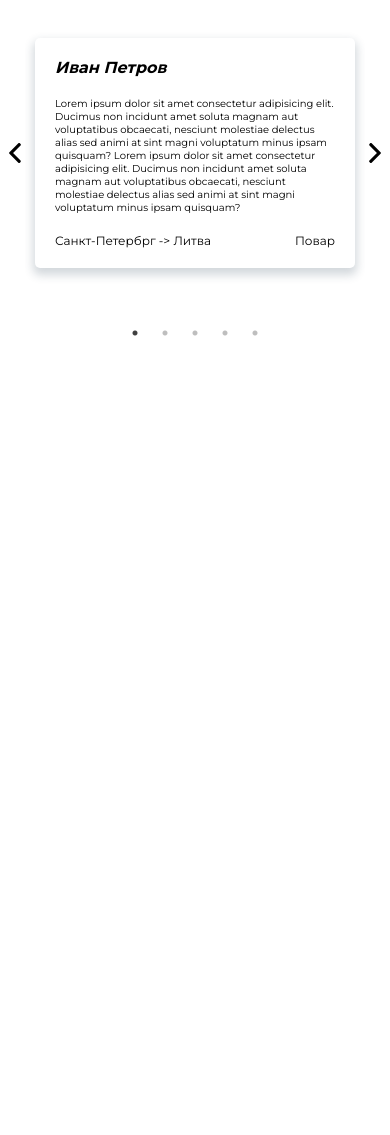
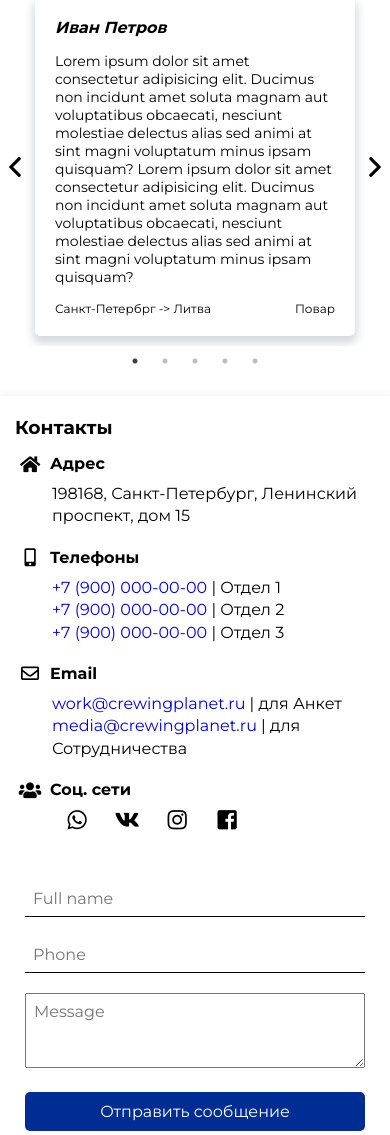
Before and after one commit to EvgenyMX/seaworks, a plain HTML site: page index.html in a window 390 px wide. Shown: the part 1577-2712 px from the top of the page. Before the commit the page ends 1945 px from the top, so only its background shows below. Drawn offline with nearby package versions, Linux system fonts and the light colour scheme; a web font is replaced by a local one.

Commit message:
Mobile version

```diff
--- a/assets/css/style.css
+++ b/assets/css/style.css
@@ -626,7 +626,6 @@ body {
 .reviews__slider .slick-list {
   height: 100%;
   min-width: 0;
-  overflow: hidden;
 }
 
 .reviews__slider .slick-track {
@@ -688,7 +687,7 @@ body {
   padding: 20px;
   max-width: 100%;
   margin: 0 10px;
-  height: 230px;
+  height: 100%;
   border-radius: 5px;
   -webkit-transition: all 0.3s ease-out;
   -o-transition: all 0.3s ease-out;
@@ -701,6 +700,10 @@ body {
   font-style: italic;
 }
 
+.review__item-text {
+  margin: 15px 0;
+}
+
 .review__item-info {
   display: -webkit-box;
   display: -ms-flexbox;
@@ -711,6 +714,7 @@ body {
 }
 
 .review__item.slick-center {
+  margin: 50px 0;
   -webkit-transform: scale(1.4);
       -ms-transform: scale(1.4);
           transform: scale(1.4);
@@ -718,10 +722,6 @@ body {
 
 .review__item.slick-center .review__item-title {
   font-size: 20px;
-}
-
-.review__item.slick-center .review__item-text {
-  font-size: 10px;
 }
 
 .review__item.slick-center .review__item-info {
@@ -823,7 +823,7 @@ body {
   color: #003dca;
 }
 
-.contact__call-back {
+.contact__question-form {
   display: -webkit-box;
   display: -ms-flexbox;
   display: flex;
@@ -834,16 +834,16 @@ body {
   width: 100%;
 }
 
-.contact__group {
+.contact__question-form .contact__group {
   width: 100%;
   margin-bottom: 20px;
 }
 
-.contact__group:last-child {
+.contact__question-form .contact__group:last-child {
   margin-bottom: 0;
 }
 
-.contact__input {
+.contact__question-form .contact__input {
   width: 100%;
   padding: 8px 8px;
   border: none;
@@ -851,11 +851,12 @@ body {
   outline: none;
 }
 
-.contact__textarea {
+.contact__question-form .contact__textarea {
+  width: 100%;
   padding: 8px 8px;
 }
 
-.contact__submit {
+.contact__question-form .contact__submit {
   background: #002d93;
   border: 2px solid #002d93;
   color: #fff;
@@ -864,7 +865,7 @@ body {
   border-radius: 5px;
 }
 
-.contact__submit:hover {
+.contact__question-form .contact__submit:hover {
   border: 2px solid #003dca;
   background: #003dca;
 }
@@ -1173,6 +1174,14 @@ body {
     padding: 0 10px;
   }
 
+  .reviews__slider .slick-track {
+    padding: 10px 0;
+  }
+
+  .review__item {
+    height: 100%;
+  }
+
   .review__item-text {
     font-size: 14px;
   }
@@ -1182,7 +1191,37 @@ body {
   }
 
   .contact {
-    display: none;
+    -webkit-box-shadow: 0px 5px 10px 2px rgba(34, 60, 80, 0.2);
+            box-shadow: 0px 5px 10px 2px rgba(34, 60, 80, 0.2);
+  }
+
+  .contact__inner {
+    -webkit-box-shadow: none;
+            box-shadow: none;
+    padding: 0;
+  }
+
+  .contact__content {
+    -webkit-box-orient: vertical;
+    -webkit-box-direction: normal;
+        -ms-flex-direction: column;
+            flex-direction: column;
+  }
+
+  .contact__info {
+    padding: 0;
+    margin-bottom: 50px;
+  }
+
+  .contact__item h4 i {
+    width: 30px;
+    font-size: 18px;
+    margin-right: 5px;
+  }
+
+  .contact__item ul,
+  .contact__item p {
+    padding-left: 37px;
   }
 
   .license {
--- a/index.html
+++ b/index.html
@@ -204,7 +204,7 @@
                     <div class="reviews__slider">
                         <div class="review__item">
                             <div class="review__item-title">Иван Петров</div>
-                            <div class="review__item-text" style="font-size: 10px;">
+                            <div class="review__item-text">
                                 Lorem ipsum dolor sit amet consectetur adipisicing elit. Ducimus non incidunt amet soluta magnam aut voluptatibus obcaecati, nesciunt molestiae delectus alias sed animi at sint magni voluptatum minus ipsam quisquam?
                                 Lorem ipsum dolor sit amet consectetur adipisicing elit. Ducimus non incidunt amet soluta magnam aut voluptatibus obcaecati, nesciunt molestiae delectus alias sed animi at sint magni voluptatum minus ipsam quisquam?
                             </div>
@@ -338,7 +338,7 @@
                             </div>
                         </div>
                         <div class="contact__form">
-                            <form class="contact__call-back" method="POST">
+                            <form class="contact__question-form" method="POST">
                                 <label class="contact__group" for="">
                                     <input class="contact__input" type="text" placeholder="Full name">
                                 </label>
@@ -346,7 +346,7 @@
                                     <input class="contact__input" type="text" placeholder="Phone" data-mask="+0 (000) 000-00-00">
                                 </label>
                                 <label class="contact__group" for="">
-                                    <textarea class="contact__textarea" name="" id="" cols="30" rows="3" placeholder="Message"></textarea>
+                                    <textarea class="contact__textarea" name="" id="" rows="3" placeholder="Message"></textarea>
                                 </label>
                                 <input type="hidden" name="check-bot__contact">
                                 <button class="contact__submit" type="submit">Отправить сообщение</button>
@@ -521,6 +521,7 @@
                             centerMode: false,
                             fade: true,
                             cssEase: 'linear',
+                            speed: 500,
                             // adaptiveHeight: true
                         }
                     }
```
Also changed, not shown: assets/css/style.min.css.
